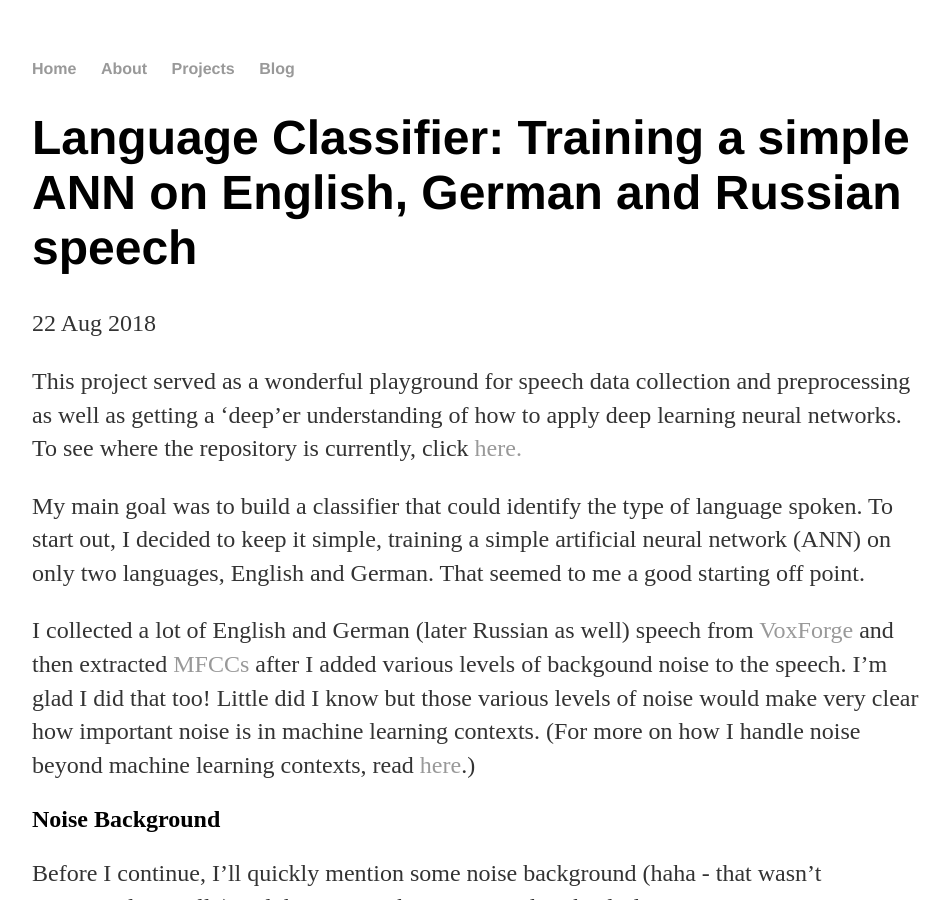
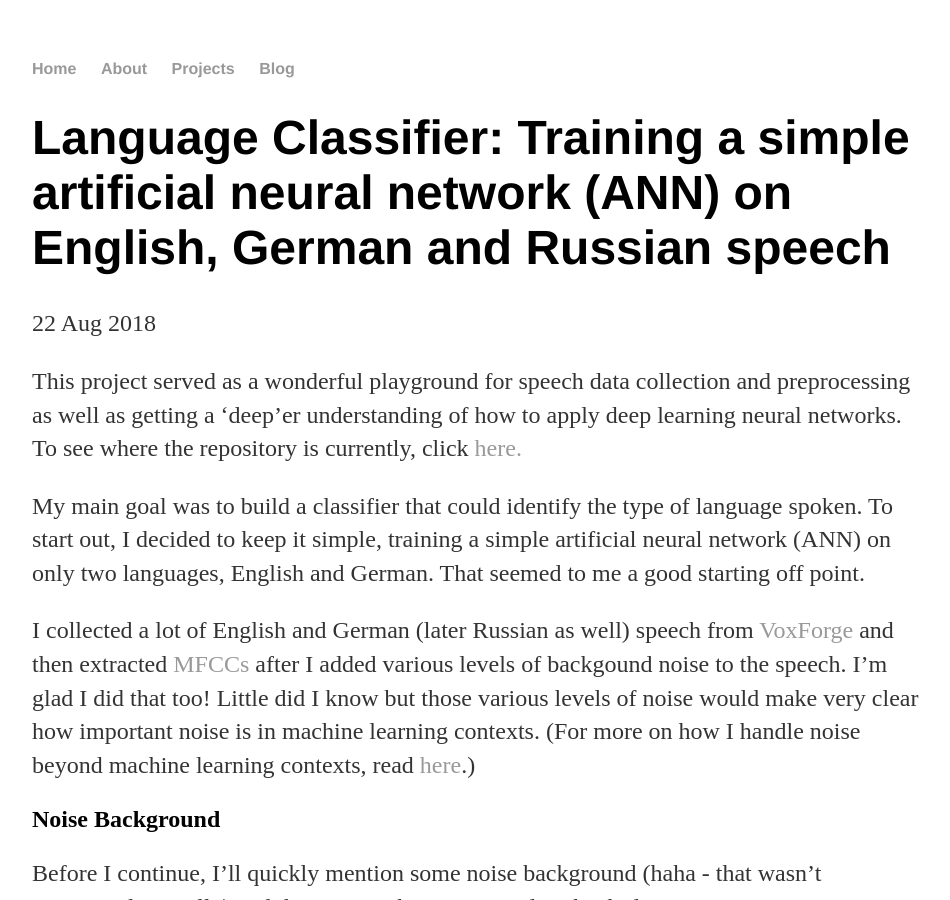
Before and after one commit to a-n-rose/a-n-rose.github.io, a Jekyll site: the page built from _posts/2018-08-22-language-classifier.md, in a window 1280 px wide and 900 px high. Shown: the whole window, without its empty margins (160-1110 px from the left). Built offline with Jekyll 4.4.1, drawn with Linux system fonts in a browser that asks for light colours.

Commit message:
ANN --> artificial neural network (title)

```diff
--- a/_posts/2018-08-22-language-classifier.md
+++ b/_posts/2018-08-22-language-classifier.md
@@ -1,6 +1,6 @@
 ---
 layout: post
-title: "Language Classifier: Training a simple ANN on English, German and Russian speech"
+title: "Language Classifier: Training a simple artificial neural network (ANN) on English, German and Russian speech"
 date: 2018-08-22
 ---
 
```
